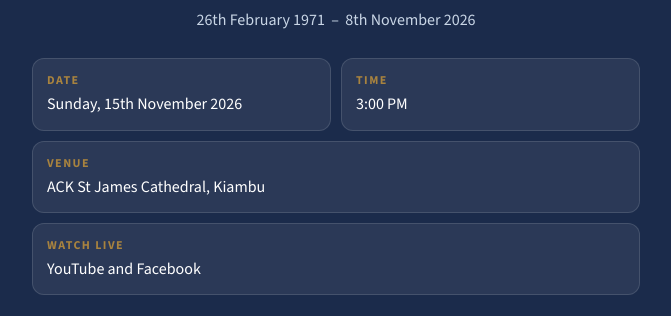
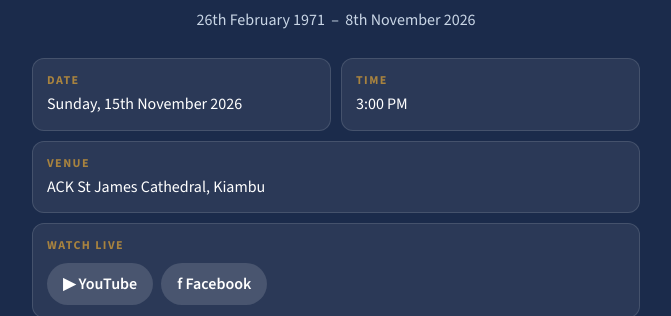
Before and after one commit to FirenziaF/Mwalimu-Phoebe-s-Memorial-service, a plain HTML site: page index.html in a window 1280 px wide. Shown: the part 496-812 px from the top of the page, without its empty margins (304-975 px from the left). Drawn offline with nearby package versions, Linux system fonts and the light colour scheme.

Commit message:
Youtube and Facebook Links

```diff
--- a/index.html
+++ b/index.html
@@ -108,7 +108,7 @@ footer .small{font-size:14px;color:#C9D6E6;margin-top:6px}
       <div class="fact"><b>Date</b><span>Sunday, 15th November 2026</span></div>
       <div class="fact"><b>Time</b><span>3:00 PM</span></div>
       <div class="fact wide"><b>Venue</b><span>ACK St James Cathedral, Kiambu</span></div>
-      <div class="fact wide"><b>Watch live</b><span>YouTube and Facebook</span></div>
+      <div class="fact wide"><b>Watch live</b><span><a href="https://www.youtube.com/@ackstjamescathedralkiambu" target="_blank" rel="noopener" style="display:inline-block;padding:8px 16px;margin:8px 8px 0 0;border-radius:999px;background:rgba(255,255,255,.14);color:#fff;text-decoration:none;font-weight:600">▶ YouTube</a><a href="https://www.facebook.com/st.jamescathedralkiambu/" target="_blank" rel="noopener" style="display:inline-block;padding:8px 16px;margin:8px 8px 0 0;border-radius:999px;background:rgba(255,255,255,.14);color:#fff;text-decoration:none;font-weight:600">f Facebook</a></span></div>
     </div>
     <p class="verse">“I have fought a good fight, I have finished my course, I have kept the faith.”<small>2 TIMOTHY 4:7</small></p>
   </div>
```
